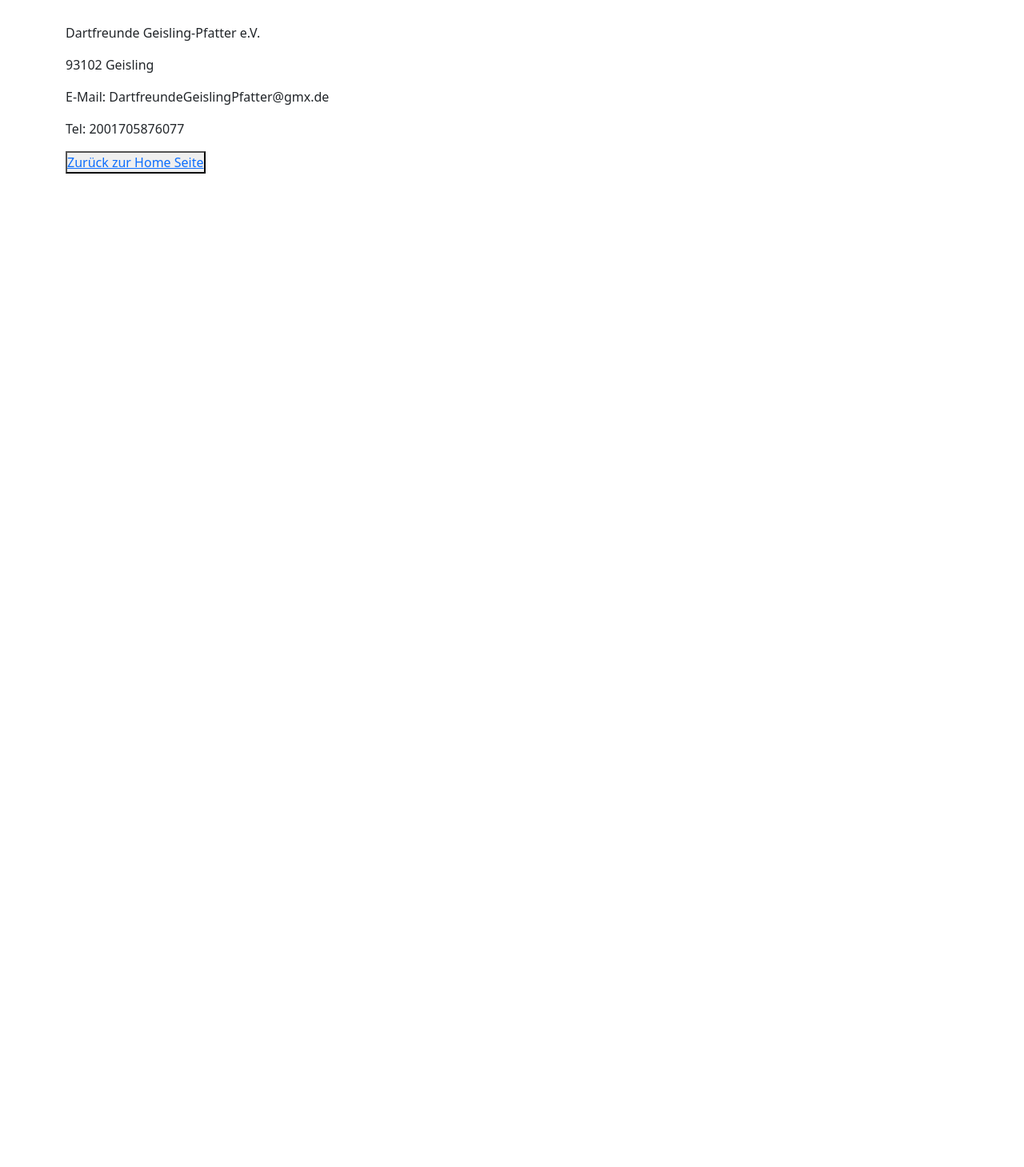
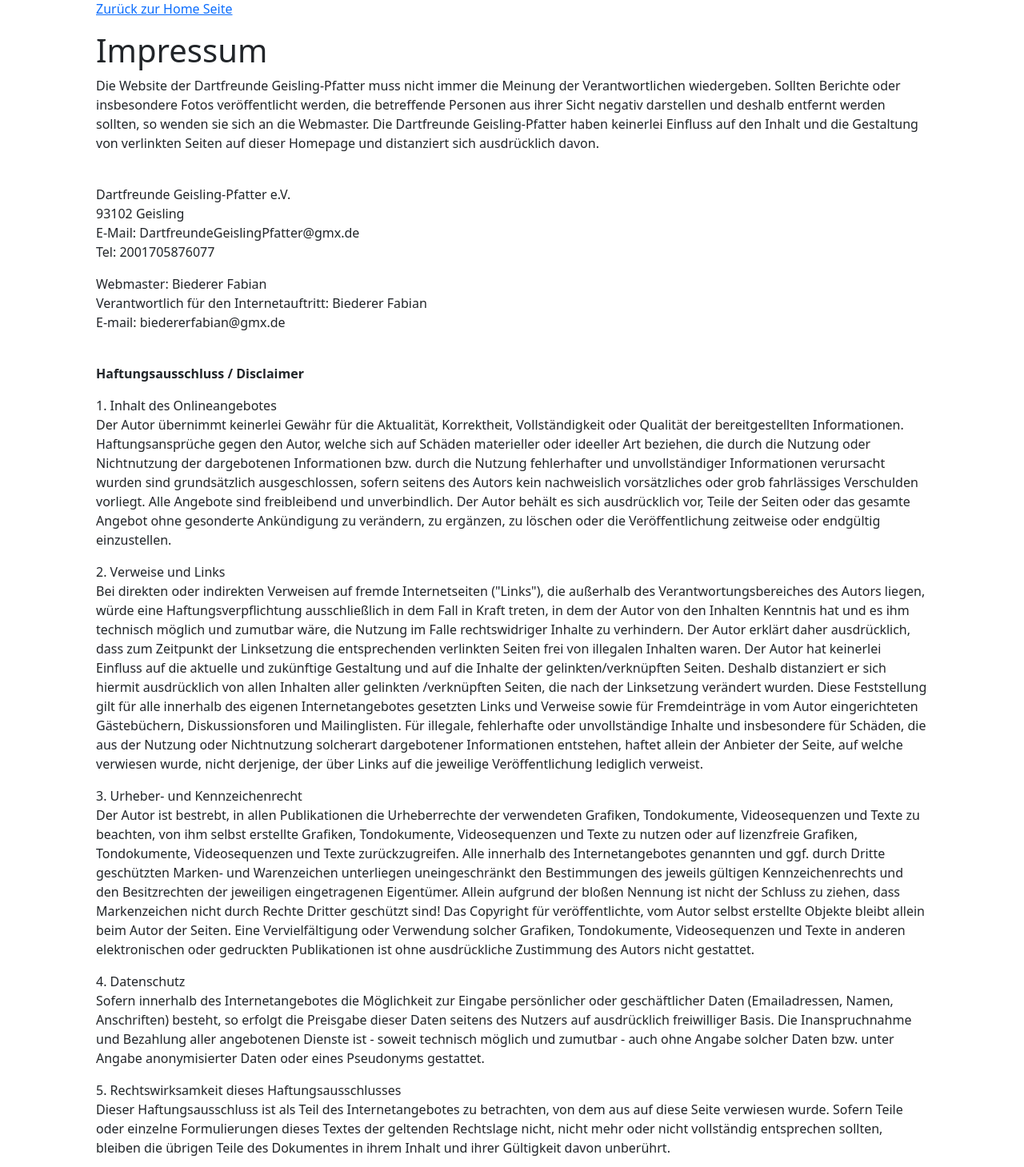
Before and after one commit to Cod1ngFabi/DFGP, a React (Create React App) app: page /Impressum in a window 1280 px wide. Shown: the part 51-1510 px from the top of the page at 80% size. Before the commit the page ends 800 px from the top, so only its background shows below. Built offline with nearby package versions, Linux system fonts and the light colour scheme.

Commit message:
created complete imprint

```diff
--- a/src/imprint.js
+++ b/src/imprint.js
@@ -8,16 +8,28 @@ import App from './App.js';
 class Imprint extends React.Component{
     render(){
         return (
-                <Container>
+                <Container style={{padding: 50 + "px"}}>
                     <Row>
                         <Col>
+                            <p><Link to="/" element={<App />}>Zurück zur Home Seite</Link></p>
                             <h1>Impressum</h1>
+                            <p>Die Website der Dartfreunde Geisling-Pfatter muss nicht immer die Meinung der Verantwortlichen wiedergeben. Sollten Berichte oder insbesondere Fotos veröffentlicht werden, die betreffende Personen aus ihrer Sicht negativ darstellen und deshalb entfernt werden sollten, so wenden sie sich an die Webmaster. Die Dartfreunde Geisling-Pfatter haben keinerlei Einfluss auf den Inhalt und die Gestaltung von verlinkten Seiten auf dieser Homepage und distanziert sich ausdrücklich davon.</p>
                             <br />
-                            <p>Dartfreunde Geisling-Pfatter e.V.</p>
-                            <p>93102 Geisling</p>
-                            <p>E-Mail: DartfreundeGeislingPfatter@gmx.de</p>
-                            <p>Tel: 2001705876077</p>
-                            <button><Link to="/" element={<App />}>Zurück zur Home Seite</Link></button>
+                            <p>Dartfreunde Geisling-Pfatter e.V. <br /> 93102 Geisling <br /> E-Mail: DartfreundeGeislingPfatter@gmx.de <br />Tel: 2001705876077</p>
+                            <p>Webmaster: Biederer Fabian <br /> Verantwortlich für den Internetauftritt: Biederer Fabian <br />E-mail: biedererfabian@gmx.de</p>
+                            <br />
+                            <p><b>Haftungsausschluss / Disclaimer</b></p>
+                            <p>1. Inhalt des Onlineangebotes<br />
+                            Der Autor übernimmt keinerlei Gewähr für die Aktualität, Korrektheit, Vollständigkeit oder Qualität der bereitgestellten Informationen. Haftungsansprüche gegen den Autor, welche sich auf Schäden materieller oder ideeller Art beziehen, die durch die Nutzung oder Nichtnutzung der dargebotenen Informationen bzw. durch die Nutzung fehlerhafter und unvollständiger Informationen verursacht wurden sind grundsätzlich ausgeschlossen, sofern seitens des Autors kein nachweislich vorsätzliches oder grob fahrlässiges Verschulden vorliegt. Alle Angebote sind freibleibend und unverbindlich. Der Autor behält es sich ausdrücklich vor, Teile der Seiten oder das gesamte Angebot ohne gesonderte Ankündigung zu verändern, zu ergänzen, zu löschen oder die Veröffentlichung zeitweise oder endgültig einzustellen.</p>
+                            <p>2. Verweise und Links<br />
+                            Bei direkten oder indirekten Verweisen auf fremde Internetseiten ("Links"), die außerhalb des Verantwortungsbereiches des Autors liegen, würde eine Haftungsverpflichtung ausschließlich in dem Fall in Kraft treten, in dem der Autor von den Inhalten Kenntnis hat und es ihm technisch möglich und zumutbar wäre, die Nutzung im Falle rechtswidriger Inhalte zu verhindern. Der Autor erklärt daher ausdrücklich, dass zum Zeitpunkt der Linksetzung die entsprechenden verlinkten Seiten frei von illegalen Inhalten waren. Der Autor hat keinerlei Einfluss auf die aktuelle und zukünftige Gestaltung und auf die Inhalte der gelinkten/verknüpften Seiten. Deshalb distanziert er sich hiermit ausdrücklich von allen Inhalten aller gelinkten /verknüpften Seiten, die nach der Linksetzung verändert wurden. Diese Feststellung gilt für alle innerhalb des eigenen Internetangebotes gesetzten Links und Verweise sowie für Fremdeinträge in vom Autor eingerichteten Gästebüchern, Diskussionsforen und Mailinglisten. Für illegale, fehlerhafte oder unvollständige Inhalte und insbesondere für Schäden, die aus der Nutzung oder Nichtnutzung solcherart dargebotener Informationen entstehen, haftet allein der Anbieter der Seite, auf welche verwiesen wurde, nicht derjenige, der über Links auf die jeweilige Veröffentlichung lediglich verweist.</p>
+                            <p>3. Urheber- und Kennzeichenrecht<br />
+                            Der Autor ist bestrebt, in allen Publikationen die Urheberrechte der verwendeten Grafiken, Tondokumente, Videosequenzen und Texte zu beachten, von ihm selbst erstellte Grafiken, Tondokumente, Videosequenzen und Texte zu nutzen oder auf lizenzfreie Grafiken, Tondokumente, Videosequenzen und Texte zurückzugreifen. Alle innerhalb des Internetangebotes genannten und ggf. durch Dritte geschützten Marken- und Warenzeichen unterliegen uneingeschränkt den Bestimmungen des jeweils gültigen Kennzeichenrechts und den Besitzrechten der jeweiligen eingetragenen Eigentümer. Allein aufgrund der bloßen Nennung ist nicht der Schluss zu ziehen, dass Markenzeichen nicht durch Rechte Dritter geschützt sind! Das Copyright für veröffentlichte, vom Autor selbst erstellte Objekte bleibt allein beim Autor der Seiten. Eine Vervielfältigung oder Verwendung solcher Grafiken, Tondokumente, Videosequenzen und Texte in anderen elektronischen oder gedruckten Publikationen ist ohne ausdrückliche Zustimmung des Autors nicht gestattet.</p>
+                            <p>4. Datenschutz<br />
+                            Sofern innerhalb des Internetangebotes die Möglichkeit zur Eingabe persönlicher oder geschäftlicher Daten (Emailadressen, Namen, Anschriften) besteht, so erfolgt die Preisgabe dieser Daten seitens des Nutzers auf ausdrücklich freiwilliger Basis. Die Inanspruchnahme und Bezahlung aller angebotenen Dienste ist - soweit technisch möglich und zumutbar - auch ohne Angabe solcher Daten bzw. unter Angabe anonymisierter Daten oder eines Pseudonyms gestattet.</p>
+                            <p>5. Rechtswirksamkeit dieses Haftungsausschlusses<br />
+                            Dieser Haftungsausschluss ist als Teil des Internetangebotes zu betrachten, von dem aus auf diese Seite verwiesen wurde. Sofern Teile oder einzelne Formulierungen dieses Textes der geltenden Rechtslage nicht, nicht mehr oder nicht vollständig entsprechen sollten, bleiben die übrigen Teile des Dokumentes in ihrem Inhalt und ihrer Gültigkeit davon unberührt.</p>
+                            <p><Link to="/" element={<App />}>Zurück zur Home Seite</Link></p>
                         </Col>
                     </Row>
                 </Container>
```
